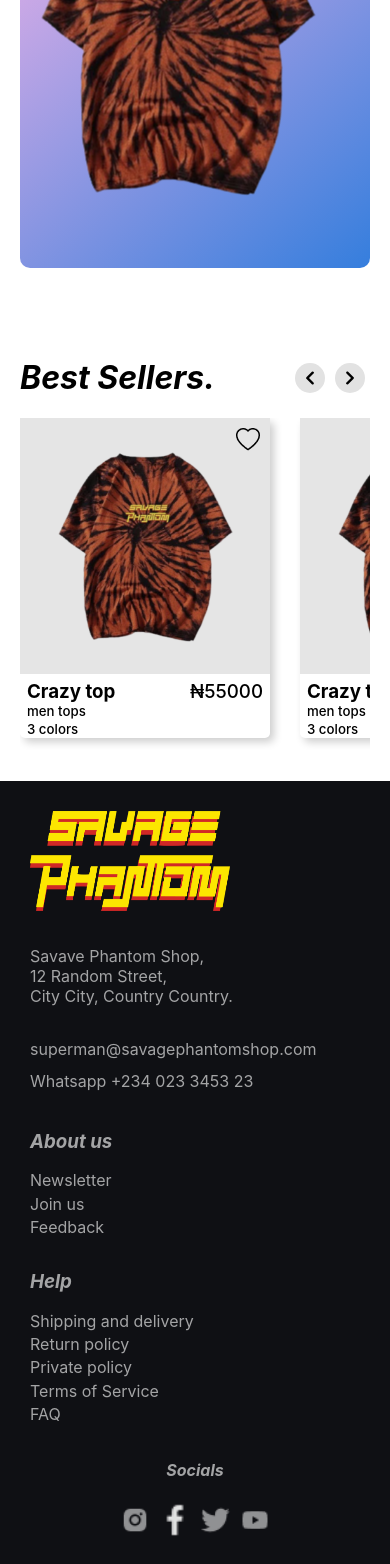
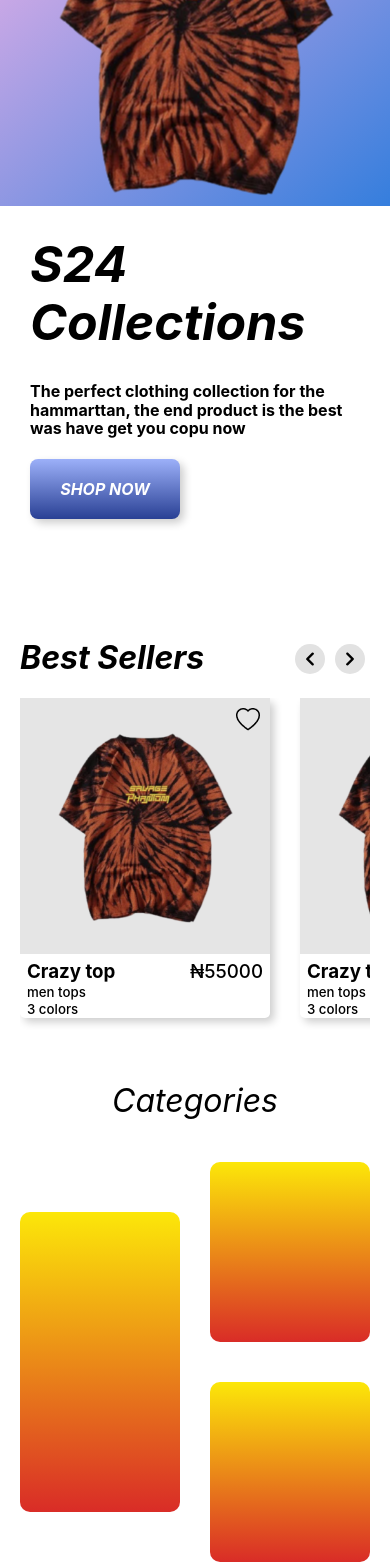
Before and after one commit to owati/sp_frontend, a React (Create React App) app: page /#/home in a window 390 px wide. Shown: the part 1135-2699 px from the top of the page. Built offline with nearby package versions, Linux system fonts and the light colour scheme; no server answers.

Commit message:
still working on the home page

```diff
--- a/src/css/home.css
+++ b/src/css/home.css
@@ -33,13 +33,93 @@
 
 .home-collection {
     margin : 50px 20px;
-    width : calc(100% - 40px);
-    height: 400px;
+    width  : calc(100% - 40px);
+    height : 400px;
     background-image: linear-gradient(321deg, #357edd, #edb2e8);
     border-radius: 10px;
     position : relative;
 }
 
+.home-collection-image-holder {
+    width: 100%;
+    display : flex;
+    align-items: center;
+    justify-content: flex-end;
+    position: absolute;
+    top: 0px;
+}
+
+.home-collection-text {
+    position: absolute;
+    display: flex;
+    flex-direction: column;
+    height: 100%;
+    width: 30%;
+    align-items: flex-start;
+    justify-content: flex-end;
+    padding : 30px 10px
+}
+
+.home-collection-text h1 {
+    font-size: 50px;
+    font-weight: bolder;
+    font-style: italic;
+    margin-bottom: 10px;
+}
+
+.home-butt {
+    background-image: linear-gradient(180deg,rgba(156, 176, 249, 1),  rgba(41, 64, 148, 1) );
+    border-style: none;
+    width : 150px;
+    height : 60px;
+    border-radius: 8px;
+    font-weight: bolder;
+    font-style: italic;
+    color: white;
+}
+
+.home-collage {
+    position: relative;
+}
+.home-collage div{
+    position: absolute;
+    bottom: 0px;
+    width: 100%;
+    display: flex;
+    justify-content: center;
+    padding-bottom: 20px;
+}
+
+.home-category {
+    display: flex;
+    align-items: center;
+    justify-content: center;
+    padding : 20px 20vw
+}
+
+.home-category-section-1 {
+    height: 400px;
+    width: 50%;
+    padding-right : 30px
+}
+.home-category-section-2 {
+    padding-left : 30px;
+    height: 400px;
+    width: 50%;
+    display: flex;
+    flex-direction: column;
+    justify-content: space-between;
+}
+
+.home-sub-category {
+    width : 100%;
+    height : 45%
+}
+@media screen  and (max-width : 900px) {
+    .home-category {
+        padding: 20px 15vw;
+    }
+}
 @media screen and (max-width : 780px) {
     .home-bg, .home-bg-2 {
         height: 400px;
@@ -57,4 +137,41 @@
         border-radius:5px;
         font-size : small
     }
+
+    .home-collection{
+        background-image: none;
+        margin: 50px 0px;
+        width: 100%;
+        position: static;
+        height: fit-content;
+    }
+
+    .home-collection-image-holder {
+        position: static;
+        justify-content: center;
+        background-image: linear-gradient(321deg, #357edd, #edb2e8);
+    }
+
+    .home-collection-text{
+        position: static;
+        padding : 30px;
+        width: 100%;
+    }
+
+    .home-collection-text h1 {
+        margin: 0px;
+        margin-bottom: 10px;
+    }
+
+    .home-category {
+        padding: 20px;
+    }
+    .home-category-section-1 {
+        height: 300px;
+        padding-right: 15px;
+    }
+
+    .home-category-section-2{
+        padding-left: 15px;
+    }
 }
--- a/src/pages/Home.js
+++ b/src/pages/Home.js
@@ -3,6 +3,7 @@ import '../css/home.css';
 import SkuCard from '../components/SkuCard';
 import SkuCardList from '../components/SkuCardList';
 import shirt from '../assets/shirt.png';
+import collage from '../assets/collage.png';
 
 function Home() {
     return (
@@ -26,15 +27,21 @@ function Home() {
             </SkuCardList>
 
             <div className='home-collection'>
-                <img src={shirt} alt="collection image"/>
+                <div className='home-collection-image-holder'>
+                    <img src={shirt} alt="collection image" />
+                </div>
 
                 <div className='home-collection-text'>
-
+                    <h1>S24 Collections</h1>
+                    <h4>The perfect clothing collection for the hammarttan, the end product is the best was have get you copu now</h4>
+                    <button className='grow shadow-5 home-butt'>
+                        SHOP NOW
+                    </button>
                 </div>
 
             </div>
 
-            <SkuCardList title="Best Sellers.">
+            <SkuCardList title="Best Sellers">
                 <SkuCard />
                 <SkuCard />
                 <SkuCard />
@@ -43,7 +50,57 @@ function Home() {
                 <SkuCard />
                 <SkuCard />
             </SkuCardList>
+
+            <h1 style={{
+                fontWeight: "400",
+                fontStyle: "italic",
+                textAlign:"center"
+
+            }}>Categories</h1>
+            <div className='home-category'>
+                <div className='home-category-section-1' data-aos="fade-left">
+                    <CategoryBut />
+                </div>
+                <div className='home-category-section-2'>
+                    <div className='home-sub-category' data-aos="fade-up">
+                        <CategoryBut />
+                    </div>
+                    <div className='home-sub-category' data-aos="fade-down">
+                        <CategoryBut />
+                    </div>
+
+                </div>
+            </div>
+
+            <div className='home-collage'>
+                <img src={collage} alt="collage-pic" />
+                <div>
+                    <button className='grow shadow-5 home-butt'
+                        style={{
+                            width: "140px",
+                            height: "35px",
+                        }}>
+                        LEARN MORE
+                    </button>
+                </div>
+
+            </div>
         </>
     )
 }
 export default Home;
+
+
+function CategoryBut({ category }) {
+    return (
+        <div style={{
+            width: "100%",
+            height: "100%",
+            borderRadius: "10px",
+            backgroundImage: "linear-gradient(rgba(252, 231, 9, 1), rgba(217, 44, 39, 1)) "
+
+        }}>
+
+        </div>
+    )
+}
```
Also changed, not shown: src/assets/collage.png (added).
